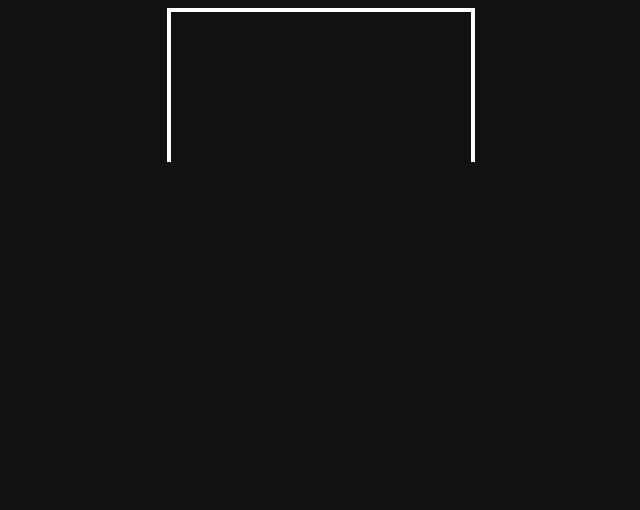
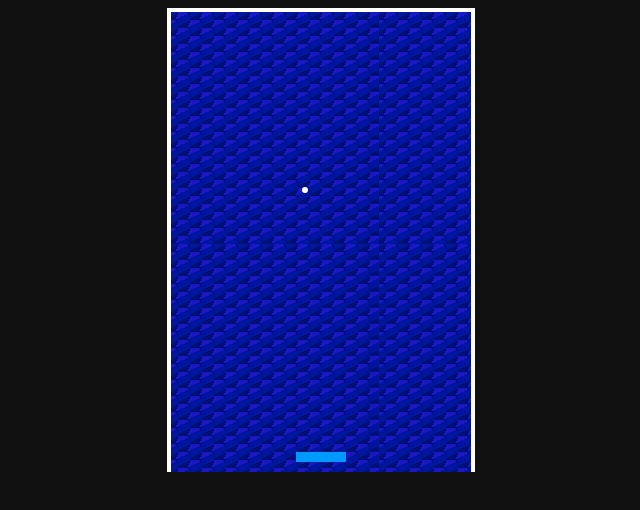
Before and after one commit to angelgabrielcachavilano/JS----GAMES, a plain HTML site: page arkanoid/index.html in a window 1280 px wide. Shown: the whole page, without its empty margins (319-959 px from the left). Drawn offline with Linux system fonts and the light colour scheme.

Commit message:
update arkanoid first version 1.0 -- 30-04-2024

```diff
--- a/arkanoid/index.html
+++ b/arkanoid/index.html
@@ -13,6 +13,7 @@
         }
 
         canvas {
+            background: url('./img/ark-background.png') repeat;
             border: 4px solid #fff;
             border-bottom: transparent;
             margin: 0 auto;
@@ -23,10 +24,9 @@
 </head>
 
 <body>
-    <canvas>
-
-    </canvas>
-
+    <canvas></canvas>
+    <img hidden src="./img/ark-sprite.png" alt="" id="sprite">
+    <img hidden src="" alt="" id="bricks">
 </body>
 
 </html>
--- a/arkanoid/js/script.js
+++ b/arkanoid/js/script.js
@@ -3,4 +3,130 @@ document.addEventListener("DOMContentLoaded", () => {
     const canvas = document.querySelector('canvas');
     const ctx = canvas.getContext('2d'); // 2D context rendering
 
+    canvas.with = 448
+    canvas.height = 460
+
+    /* Variables del juego */
+    let counter = 0;
+
+    /* VARIABLES DE LA PELOTA */
+    // tamaño de la pelota
+    const ballRadius = 3;
+    // pos de la pelota
+    let x = canvas.width/2;
+    let y = canvas.height -30;
+    // velocidad de la pelota
+    let dx = -2;
+    let dy = -2;
+
+    /* VARIABLES DE LA PALETA*/
+    const paddleHeight = 10;
+    const paddleWidth = 50;
+    const PADDLE_SENSITIVITY = 7; // velocidad de movimiento
+    let paddlex = (canvas.width - paddleWidth) / 2;
+    let paddley = (canvas.height - paddleHeight - 10);
+
+    let rightPressed = false;
+    let leftPressed = false;
+
+    function drawBall(){
+        ctx.beginPath();
+        ctx.arc(x, y, ballRadius, 0, Math.PI*2) // anguo de inicio y final, ultimos 2 parametros
+        ctx.fillStyle = '#fff'; // color
+        ctx.fill();
+        ctx.closePath(); // para obtimizar rendimiento y no tener problemas de trazado
+    }
+    function drawPaddle(){
+        ctx.fillStyle = '#09f'; // color
+        ctx.fillRect(
+            paddlex, // posicion x donde se empieza a dibujar
+            paddley, // posicion y donde se empieza a dibujar
+            paddleWidth, // ancho del dibujo
+            paddleHeight // alto del dibujo
+        )
+    }
+    function drawBricks(){}
+    function collisionDetection(){}
+    function ballMovement(){
+        // la pelota toca la pala
+        const isBallSameXasPaddle = x > paddlex && x < paddlex + paddleWidth;
+        const isBallTouchingPaddle = y + dy > paddley;
+
+        if (isBallSameXasPaddle && isBallTouchingPaddle) {
+            dy = -dy; // cambia la direccion de la pelota
+        }// la pelota toca el suelo
+        else if ( y + dy > canvas.height - ballRadius) {
+            console.log("game over");
+            document.location.reload();
+        }
+
+        // para rebotar los movimientos en los laterales
+        if( x + dx > canvas.width - ballRadius /* pared derecha*/
+             || x + dx < ballRadius /*pared izquierda*/ ){
+                dx = -dx;
+        }
+        // rebotar en la parte de arriba
+        if (y + dy < ballRadius) {
+            dy = -dy;
+        }
+        // mover la pelota
+        x += dx;
+        y += dy;
+    }
+    function paddleMovement(){
+        if( rightPressed && paddlex < canvas.width - paddleWidth){
+            paddlex += PADDLE_SENSITIVITY;
+        } else if (leftPressed && paddlex > 0){
+            paddlex -= PADDLE_SENSITIVITY;
+        }
+    }
+    function cleanCanvas(){
+        ctx.clearRect( 0, 0, canvas.width, canvas.height)
+    }
+    function initEvents(){
+        document.addEventListener('keydown', keydownHandler);
+        document.addEventListener('keyup', keyupHandler);
+
+        function keydownHandler(e){
+            const { key } = e;
+            if( key == 'Right' || key == 'ArrowRight'){
+                rightPressed = true;
+            } else if ( key == 'Left' || key == 'ArrowLeft'){
+                leftPressed = true;
+            }
+        }
+        function keyupHandler(e){
+            const { key } = e;
+            if( key == 'Right' || key == 'ArrowRight'){
+                rightPressed = false;
+            } else if ( key == 'Left' || key == 'ArrowLeft'){
+                leftPressed = false;
+            }
+        }
+    }
+
+    function draw(){
+        // console.log('hi');
+        // limpiar el canvas antes de dibujar
+        cleanCanvas();
+        // hay que dibujar los elementos
+        drawBall();
+        drawPaddle();
+        drawBricks();
+        // drawScore()
+
+        // colisiones y movimientos
+        collisionDetection();
+        ballMovement();
+        paddleMovement();
+
+        // mover la bola
+        window.requestAnimationFrame(draw);
+        // requestAnimationFrame llama a una funcion antes que se vuelva repintar, recursiva
+        // se usa para la mayoria de juegos
+    }
+
+    draw();
+    initEvents();
+    //console.log("width: " canvas.width + " ball " + y + dx)
 });
```
Also changed, not shown: arkanoid/img/ark-background-op.png (added), arkanoid/img/ark-background.png (added), arkanoid/img/ark-sprite.png (added).
